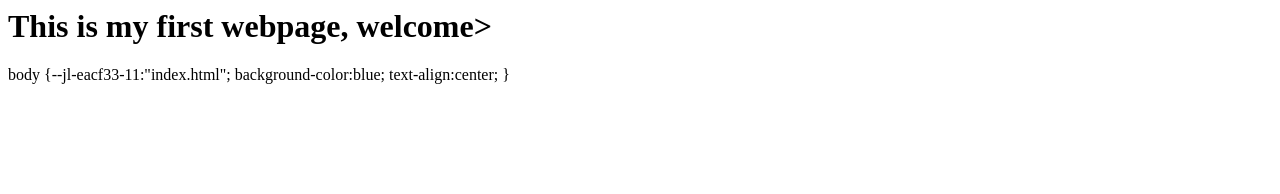
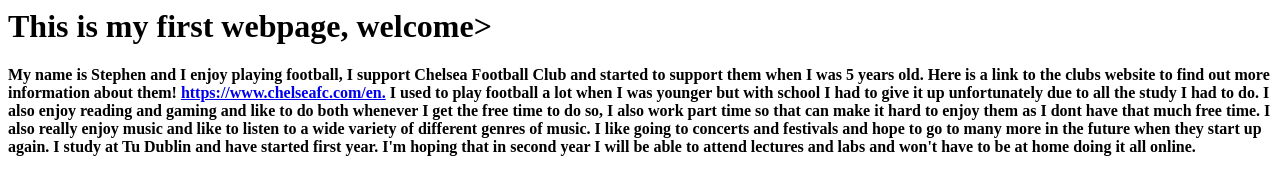
Before and after one commit to Stephen274/test, a plain HTML site: page index.html in a window 1280 px wide. Drawn offline with Linux system fonts and the light colour scheme.

Commit message:
Update index.html

```diff
--- a/index.html
+++ b/index.html
@@ -5,14 +5,21 @@
 
   <body>
     <h1>This is my first webpage, welcome></h1>
+      <p title="this is my tool tip" id="fp"
+           style="background-color:; color:black">
+           <b>My name is Stephen and I enjoy playing football, I support Chelsea Football Club and started to support them when I was 5 years old.
+		    Here is a link to the clubs website to find out more information about them! <a href="https://www.chelseafc.com/en">https://www.chelseafc.com/en.</a>
+		    I used to play football a lot when I was younger but with school I had to give it up unfortunately due to all the study I had to do. I
+		    also enjoy reading and gaming and like to do both whenever I get the free time to do so, I also work part time so that can make it hard
+		    to enjoy them as I dont have that much free time. I also really enjoy music and like to listen to a wide variety of different genres of
+		    music. I like going to concerts and festivals and hope to go to many more in the future when they start up again. I study at Tu Dublin
+		    and have started first year. I'm hoping that in second year I will be able to attend lectures and labs and won't have to be at home doing
+ it all online.</b>
+
+        </p>
   </body
 
-  <style>
-    body {
-       background-color:blue;
-       text-align:center;
-    }
-  </style>
+
 
 
 </html>
```
